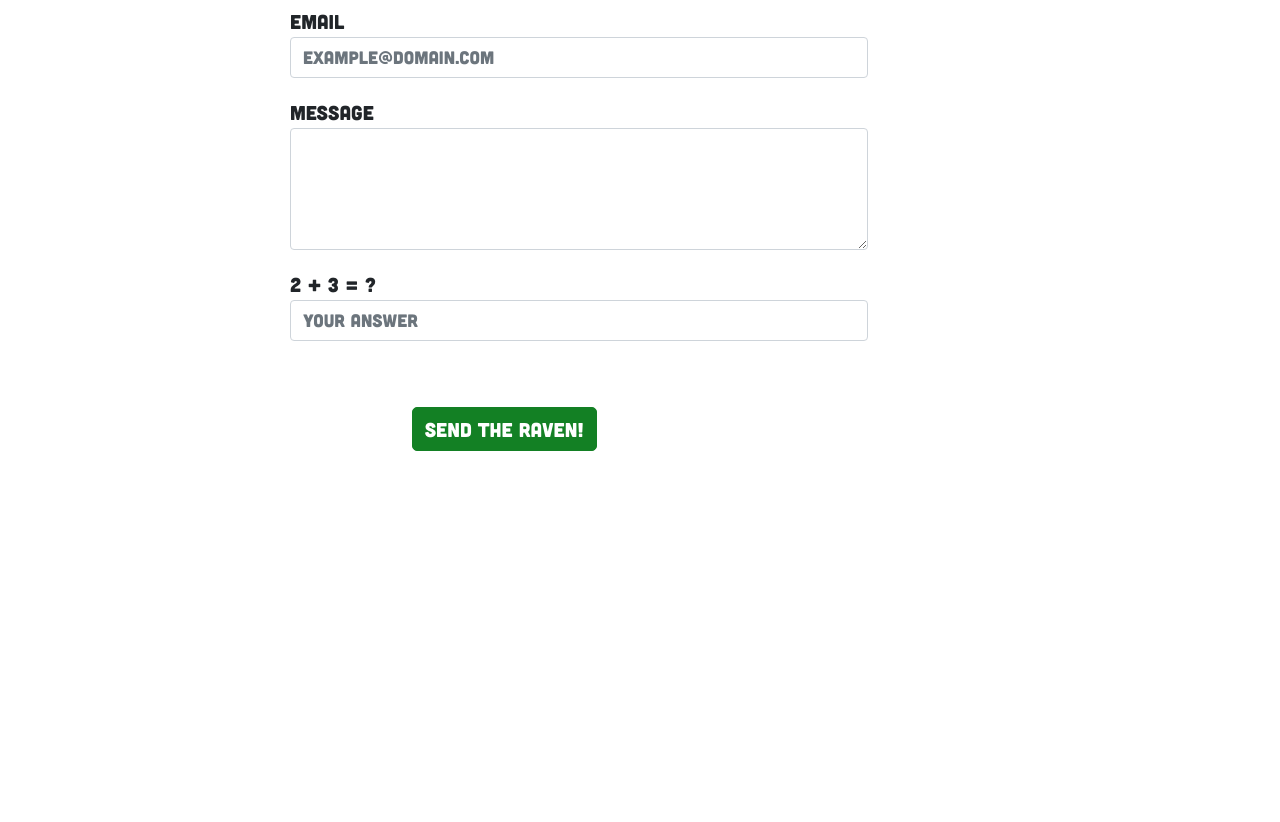
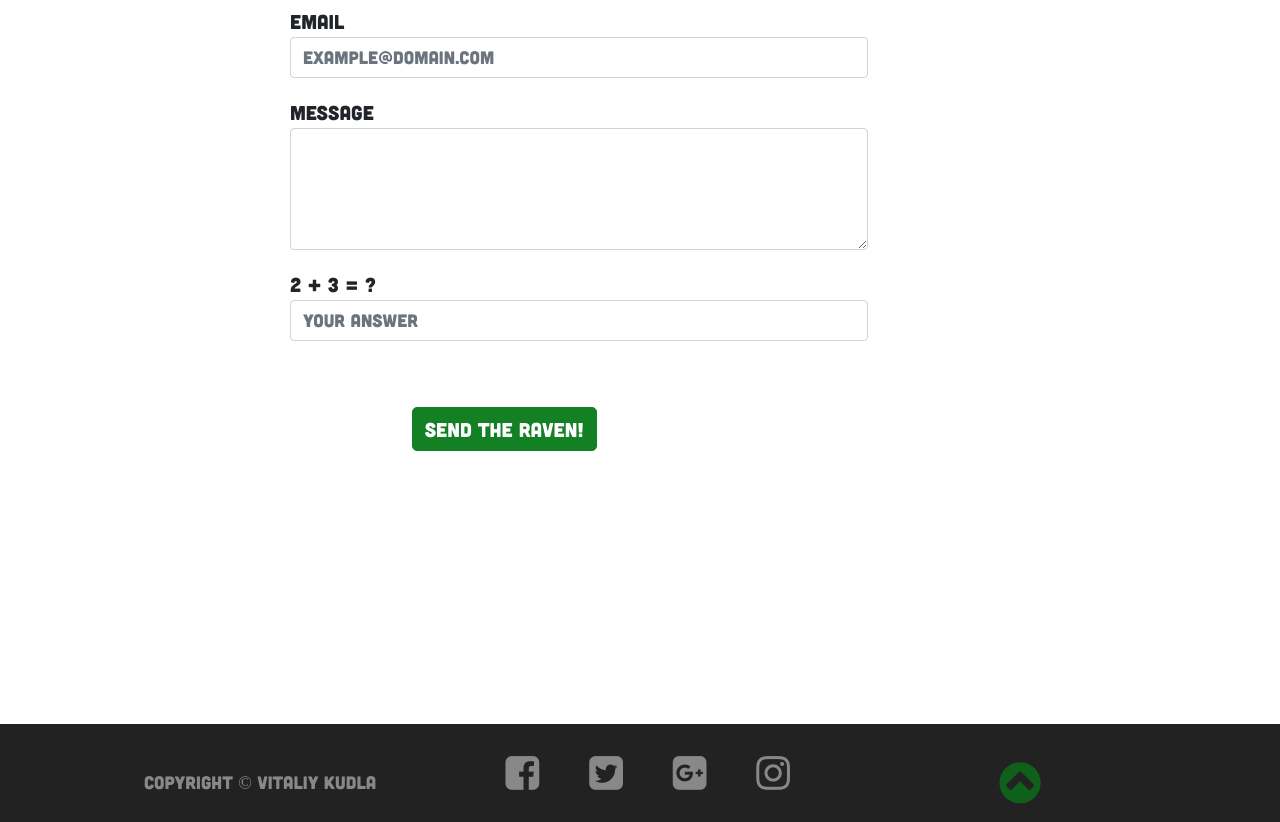
Before and after one commit to Vetalb8/trees, a website: page index.html in a window 1280 px wide. Shown: the part 5437-6259 px from the top of the page. Before the commit the page ends 6161 px from the top, so only its background shows below. Drawn offline with nearby package versions, Linux system fonts and the light colour scheme.

Commit message:
added footer

```diff
--- a/css/style.css
+++ b/css/style.css
@@ -380,3 +380,77 @@ textarea:focus, input:focus {
 	border: 1px solid rgba(19, 128, 36, 1);
 	transition: 0.5s;
 }
+
+/*FOOTER*/
+.footer {
+	background-color: #222;
+	padding-bottom: 10px;
+	position: relative;
+	text-align: center;
+}
+
+.social-links {
+	list-style: none;
+	float: right;
+}
+
+.social-links li {
+	display: inline-block;
+	margin-right: 20px;
+	margin-top: 30px;
+	padding-right: 25px;
+}
+
+.social-links li:last-child {
+	margin-right: 0;
+}
+
+.social-links li a:link,
+.social-links li a:visited {
+	text-decoration: none;
+	border: 0;
+	color: #888;
+	font-size: 123%;
+	transition: 0.2s;
+}
+
+.fa-facebook-square:hover {
+	color: #3b5998;
+}
+
+.fa-google-plus-square:hover {
+	color: #dd4b39;
+}
+
+.fa-twitter-square:hover {
+	color: #00aced;
+}
+
+.fa-instagram:hover {
+	color: #517fa4;
+}
+
+.fa-facebook-square,
+.fa-google-plus-square,
+.fa-twitter-square,
+.fa-instagram {
+	transition: 0.2s;
+}
+
+.footer p {
+	color: #888;
+	text-align: center;
+	margin-top: 45px;
+	font-size: 18px;
+}
+
+.fa-chevron-circle-up {
+	margin-top: 35px;
+	color: rgb(14, 96, 27);
+	transition: 0.2s;
+}
+
+.fa-chevron-circle-up:hover {
+	color: rgba(14, 96, 27, 0.92);
+	transition: 0.2s;
+}
--- a/index.html
+++ b/index.html
@@ -390,6 +390,27 @@
 		</div>
 	</section>
 
+	<footer class="footer">
+		<div class="container">
+			<div class="row">
+				<div class="col-sm-4">
+					<p>Copyright &copy; Vitaliy Kudla</p>
+				</div>
+				<div class="col-sm-4">
+					<ul class="social-links">
+						<li><a href="#"><i class="fa fa-facebook-square fa-2x" aria-hidden="true"></i></a></li>
+						<li><a href="#"><i class="fa fa-twitter-square fa-2x" aria-hidden="true"></i></a></li>
+						<li><a href="#"><i class="fa fa-google-plus-square fa-2x" aria-hidden="true"></i></a></li>
+						<li><a href="#"><i class="fa fa-instagram fa-2x" aria-hidden="true"></i></a></li>
+					</ul>
+				</div>
+				<div class="col-sm-4 scroll-to-top-button">
+					<a href="#cover"><i class="fa fa-3x fa-chevron-circle-up"></i></a>
+				</div>
+			</div>
+		</div>
+	</footer>
+
 	<!-- jQuery first, then Tether, then Bootstrap JS. -->
 	<script src="bower_components/jquery/dist/jquery.min.js"></script>
 	<script src="bower_components/tether/dist/js/tether.min.js"></script>
```
